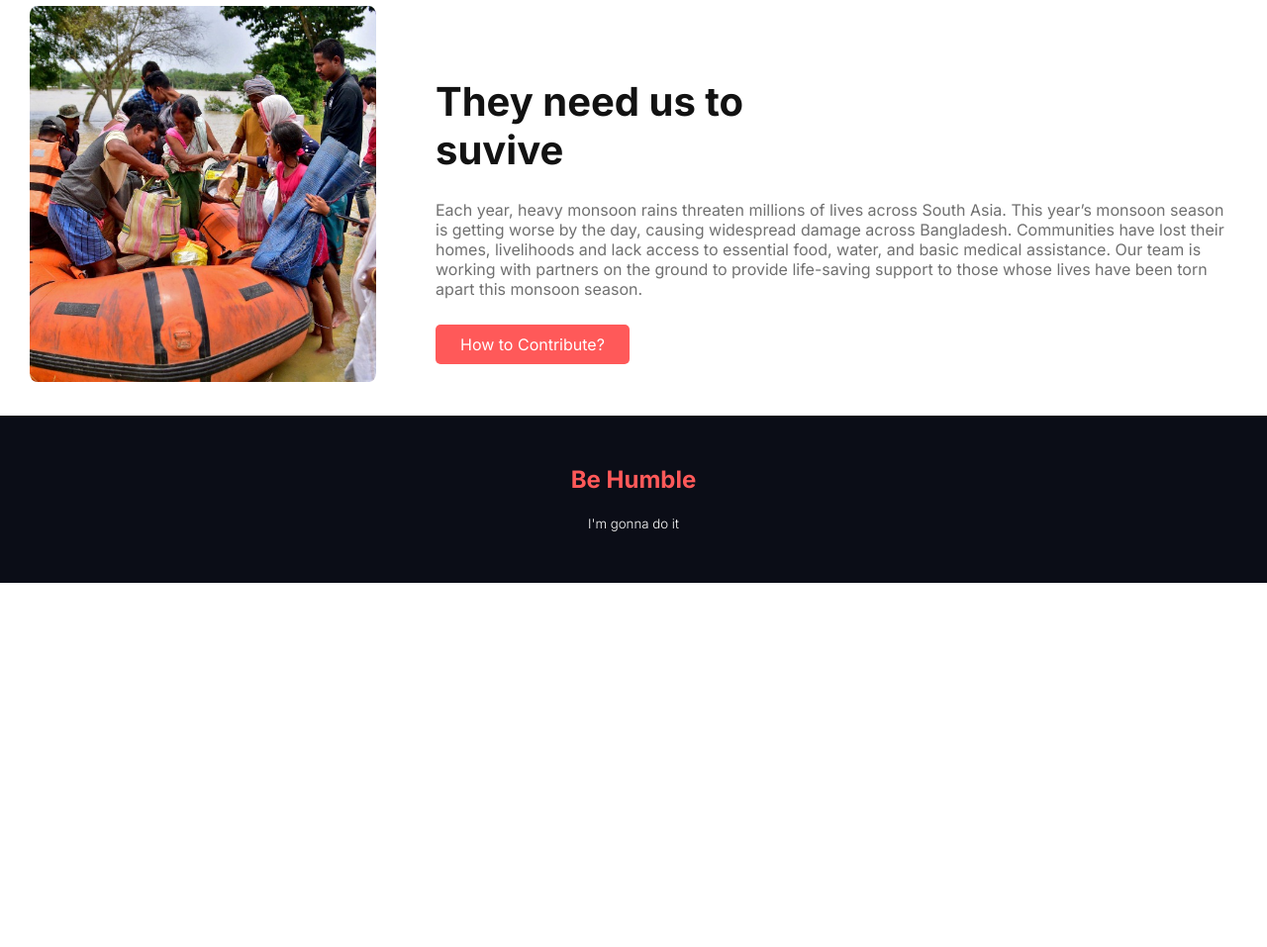
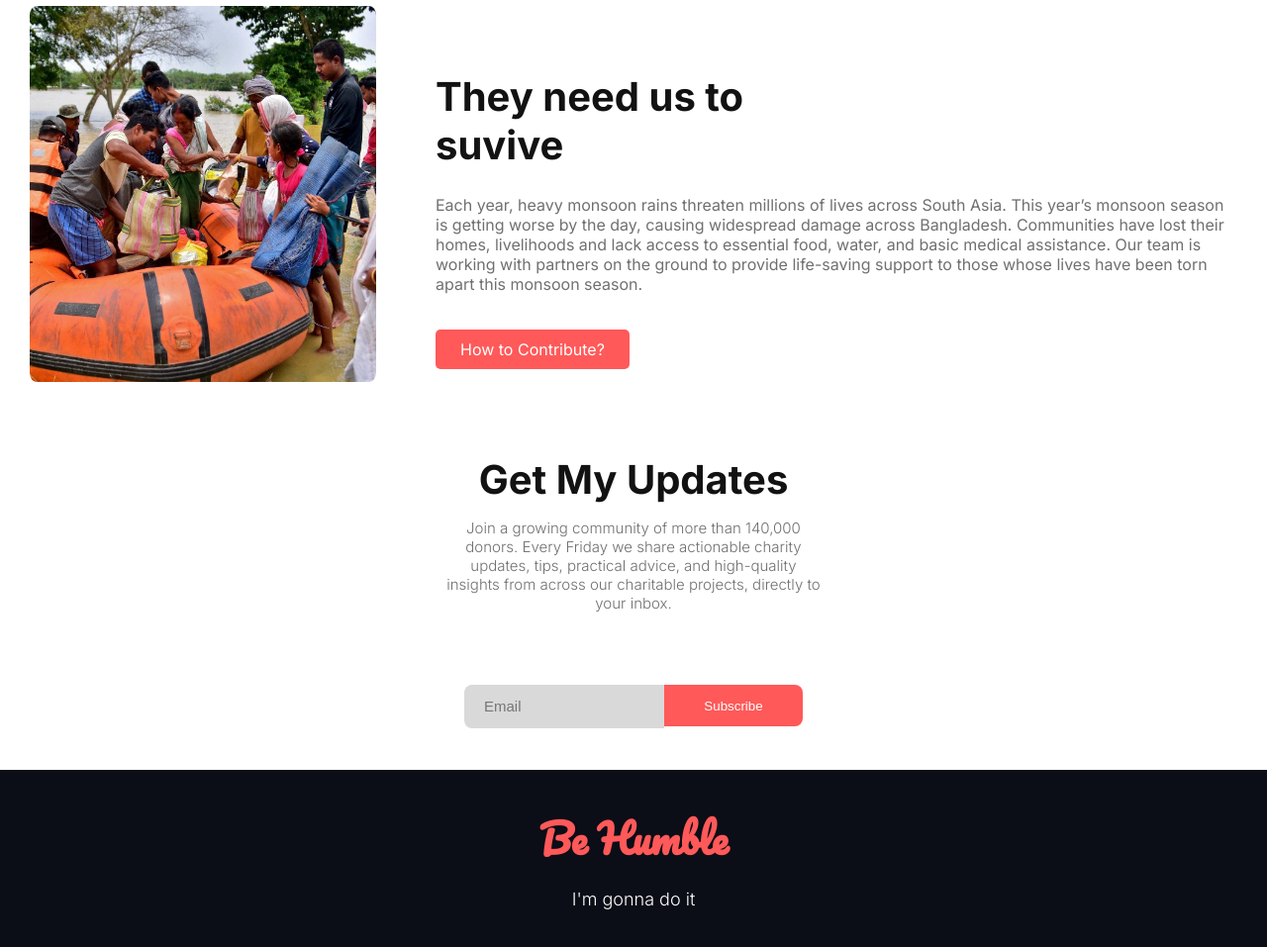
Before and after one commit to eahamed7/donate-today, a plain HTML site: page index.html in a window 1280 px wide. Shown: the part 2406-3363 px from the top of the page at 99% size. Before the commit the page ends 2995 px from the top, so only its background shows below. Drawn offline with Linux system fonts and the light colour scheme.

Commit message:
final version

```diff
--- a/index.html
+++ b/index.html
@@ -8,7 +8,8 @@
     <link rel="stylesheet" href="style.css">
     <link rel="preconnect" href="https://fonts.googleapis.com">
     <link rel="preconnect" href="https://fonts.gstatic.com" crossorigin>
-    <link href="https://fonts.googleapis.com/css2?family=Inter:wght@100;200;300;400;500;600;700;800;900&display=swap"
+    <link
+        href="https://fonts.googleapis.com/css2?family=Inter:wght@100;200;300;400;500;600;700;800;900&family=Pacifico&display=swap"
         rel="stylesheet">
 
     <title>Donate Today</title>
@@ -131,6 +132,24 @@
         </div>
     </section>
 
+    <section>
+        <div class="center">
+            <h3>Get My Updates</h3>
+            <p class="description">Join a growing community of more than 140,000 donors. Every Friday we
+                share actionable charity updates, tips, practical advice, and high-quality insights from across our
+                charitable projects, directly to your inbox.</p>
+        </div>
+
+        <div class="flex">
+            <div class="group-input">
+                <input type="text" placeholder="Email">
+            </div>
+            <div class="group-input">
+                <button>Subscribe</button>
+            </div>
+        </div>
+    </section>
+
     <footer>
         <h2>Be Humble</h2>
         <h5>I'm gonna do it</h5>
--- a/style.css
+++ b/style.css
@@ -33,24 +33,29 @@ input:active {
 footer {
     background-color: #0B0D17;
     padding: 30px;
+    line-height: 0.3;
 }
 
 footer h2 {
     color: #FF5959;
     text-align: center;
+    font-family: 'Pacifico', cursive;
+    font-size: 40px;
+    padding-bottom: 20px;
 }
 
 footer h5 {
     color: white;
     text-align: center;
     font-weight: 300;
+    font-size: 18px;
 }
 
 .header {
     background-image: url("images/donation9.jpg");
     background-repeat: no-repeat;
     background-size: cover;
-    background-attachment: fixed;
+    background-attachment: relative;
     padding: 20% 0%;
     box-shadow: inset 0 0 0 2000px rgba(31, 30, 31, 0.428);
 }
@@ -108,6 +113,7 @@ footer h5 {
     display: flex;
     justify-content: center;
     align-items: center;
+
 }
 
 
@@ -160,8 +166,6 @@ footer h5 {
 .description-with-image {
     padding: 30px;
 
-
-
 }
 
 .description-with-image h3 {
@@ -174,13 +178,48 @@ footer h5 {
 
 .description-with-image p {
     color: #707070;
-    padding-bottom: 20px;
+    padding-bottom: 30px;
 }
 
-.image-for-description img{
+.image-for-description img {
     width: 350px;
     height: 380px;
     padding: 30px;
     object-fit: cover;
     border-radius: 9%;
 }
+
+.group-input {
+    display: inline-block;
+    vertical-align: middle;
+    position: static;
+    padding: 20px 0px;
+}
+
+.group-input input {
+    background-color: #D9D9D9;
+    text-align: left;
+    padding-left: 20px;
+    height: 42px;
+    width: 180px;
+    border-top-left-radius: 8px;
+    border-bottom-left-radius: 8px;
+    border: none;
+    margin: none;
+    margin-top: 45px;
+}
+
+.group-input button {
+    text-decoration: none;
+    text-align: center;
+    color: white;
+    background-color: #FF5959;
+    padding: 10px 25px;
+    height: 42px;
+    width: 140px;
+    border-top-right-radius: 8px;
+    border-bottom-right-radius: 8px;
+    margin: none;
+    border-color:transparent ;
+
+}
```
